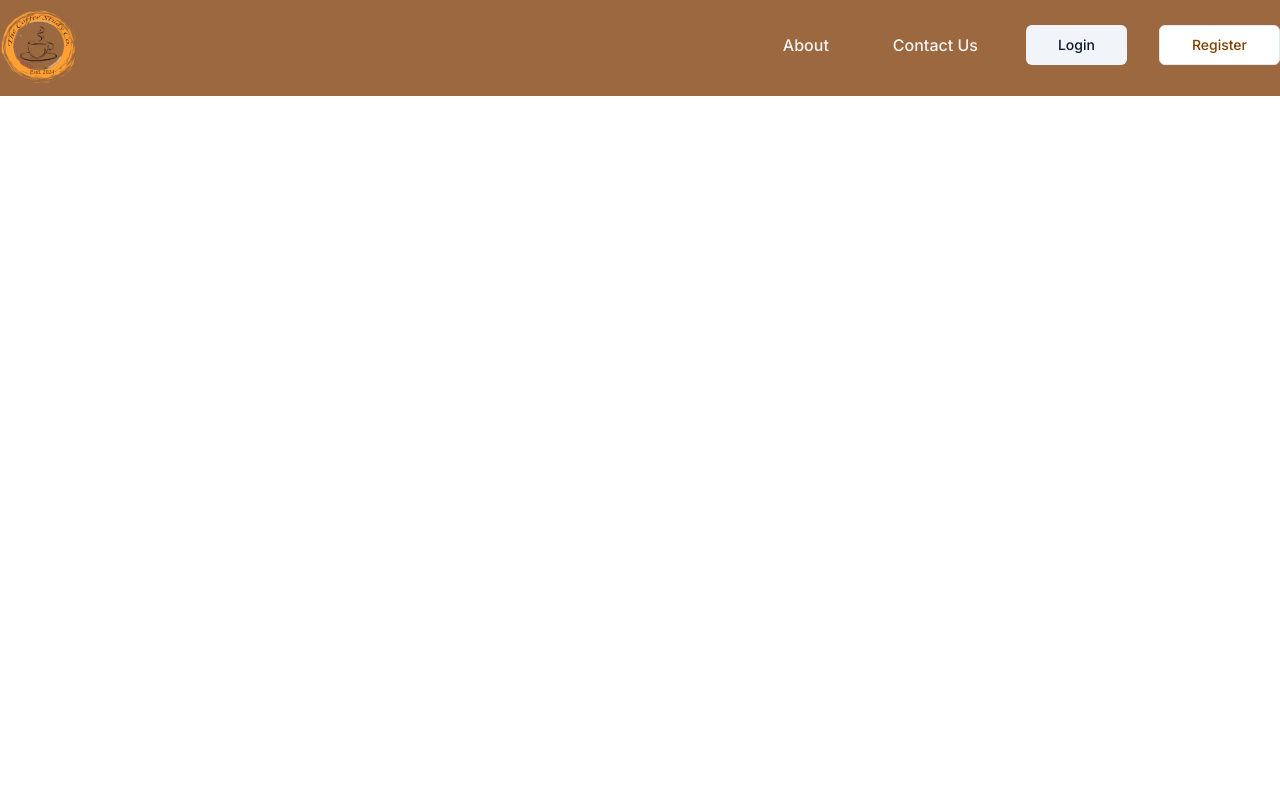
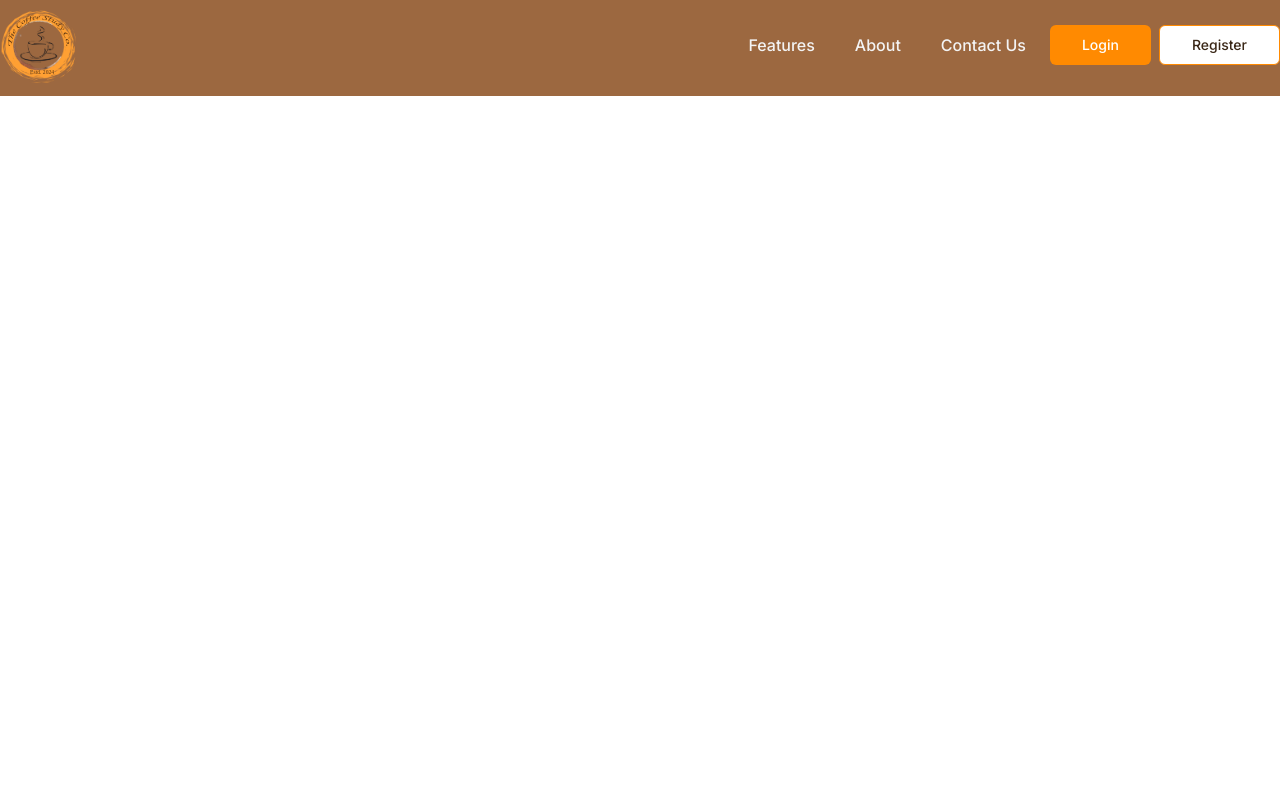
Before and after one commit to Try-N-Test/the-coffee-study-co, a Next.js app: page / in a window 1280 px wide. Shown: the top 800 px of the page. Built offline with nearby package versions, Linux system fonts and the light colour scheme.

Commit message:
fixed/styled: navbar content

```diff
--- a/src/components/shared/NavBar.tsx
+++ b/src/components/shared/NavBar.tsx
@@ -70,7 +70,7 @@ const PublicNavBar = () => {
           </svg>
         </button>
         <div className="hidden w-full md:block md:w-auto" id="navbar-default">
-          <ul className="mt-4 flex flex-col p-4 font-medium md:mt-0 md:flex-row md:space-x-8 md:p-0 ">
+          <ul className="mt-4 flex flex-col gap-x-2 p-4 font-medium md:mt-0 md:flex-row md:p-0 ">
             {navLinks.map((nav) => (
               <li key={nav.id}>
                 <Link
@@ -107,14 +107,17 @@ const PublicNavBar = () => {
             ))}
 
             <Link href="/sign-in">
-              <Button variant={"secondary"} className="px-8">
+              <Button
+                variant={"secondary"}
+                className="bg-secondary-6 px-8 text-white hover:border  hover:border-secondary-6 hover:bg-transparent hover:text-black "
+              >
                 Login
               </Button>
             </Link>
             <Link href="/sign-up">
               <Button
                 variant={"outline"}
-                className="px-8 text-secondary-9 hover:text-primary-9"
+                className="border-secondary-6 px-8 text-primary-9"
               >
                 Register
               </Button>
--- a/src/constants/index.ts
+++ b/src/constants/index.ts
@@ -4,6 +4,10 @@ export interface INavLink {
 }
 
 export const navLinks: INavLink[] = [
+  {
+    id: "features",
+    title: "Features",
+  },
   {
     id: "about",
     title: "About",
@@ -12,4 +16,4 @@ export const navLinks: INavLink[] = [
     id: "contact",
     title: "Contact Us",
   },
-]
+];
```
Lines whose indentation alone changed are shown as unchanged.
